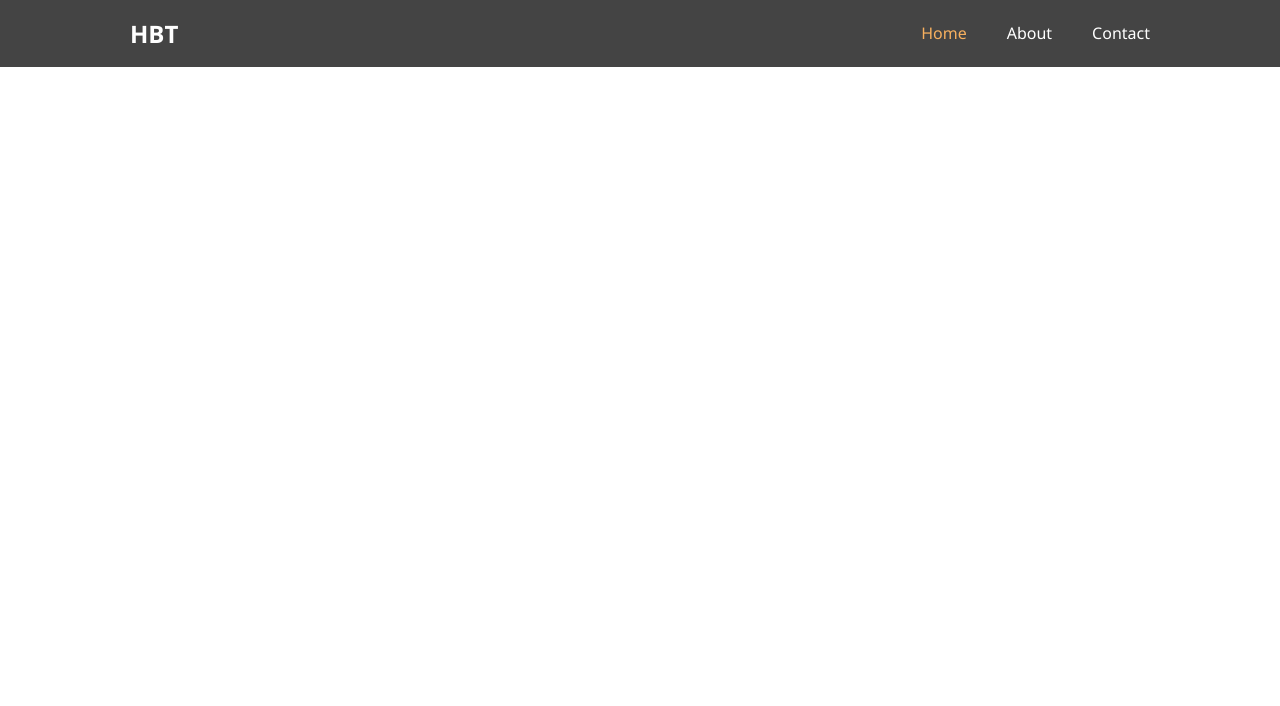
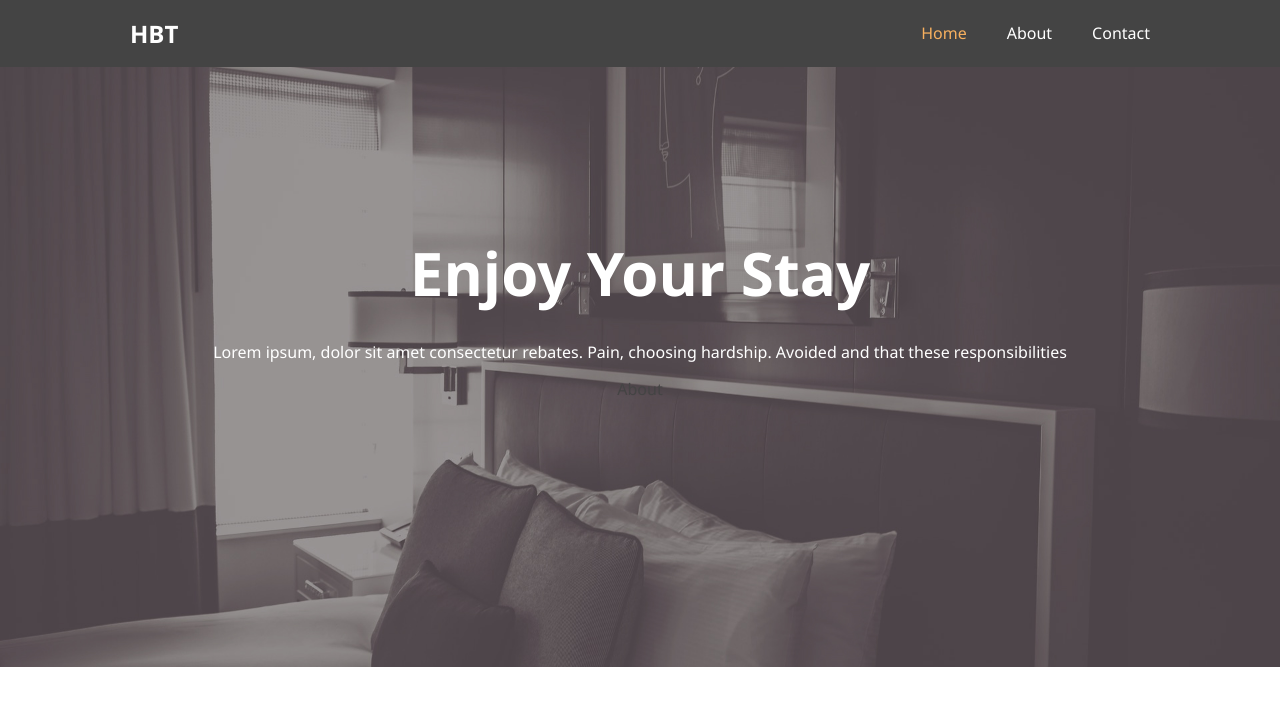
Before and after one commit to mehedirana/secondFrontendDdevelopmenmt, a plain HTML site: page index.html in a window 1280 px wide. Drawn offline with Linux system fonts and the light colour scheme.

Commit message:
hotel web update

```diff
--- a/css/style.css
+++ b/css/style.css
@@ -70,3 +70,21 @@ p{
     color: rgb(247, 176, 95);
 
 }
+
+/*showcse*/
+#showcase{
+    background: url(../img/showcase.jpg) no-repeat center center/cover;
+    height: 600px;
+}
+
+#showcase .showcase-content{
+
+    color: white;
+    text-align: center;
+    padding-top: 170px;
+}
+
+#showcase .showcase-content h1{
+     font-size: 60px;
+     line-height: 1.2em;
+}
--- a/index.html
+++ b/index.html
@@ -29,6 +29,14 @@
 
             </nav>
 
+            <div id="showcase">
+                <div class="showcase-content">
+                    <h1> <span class="text-primary"> Enjoy</span> Your Stay</h1>
+                    <p class="lead">Lorem ipsum, dolor sit amet consectetur rebates. Pain, choosing hardship. Avoided and that these responsibilities</p>
+                    <a class="btn" href="about.html">About</a>
+                </div>
+            </div>
+
         </head>
 
     </body>
```
